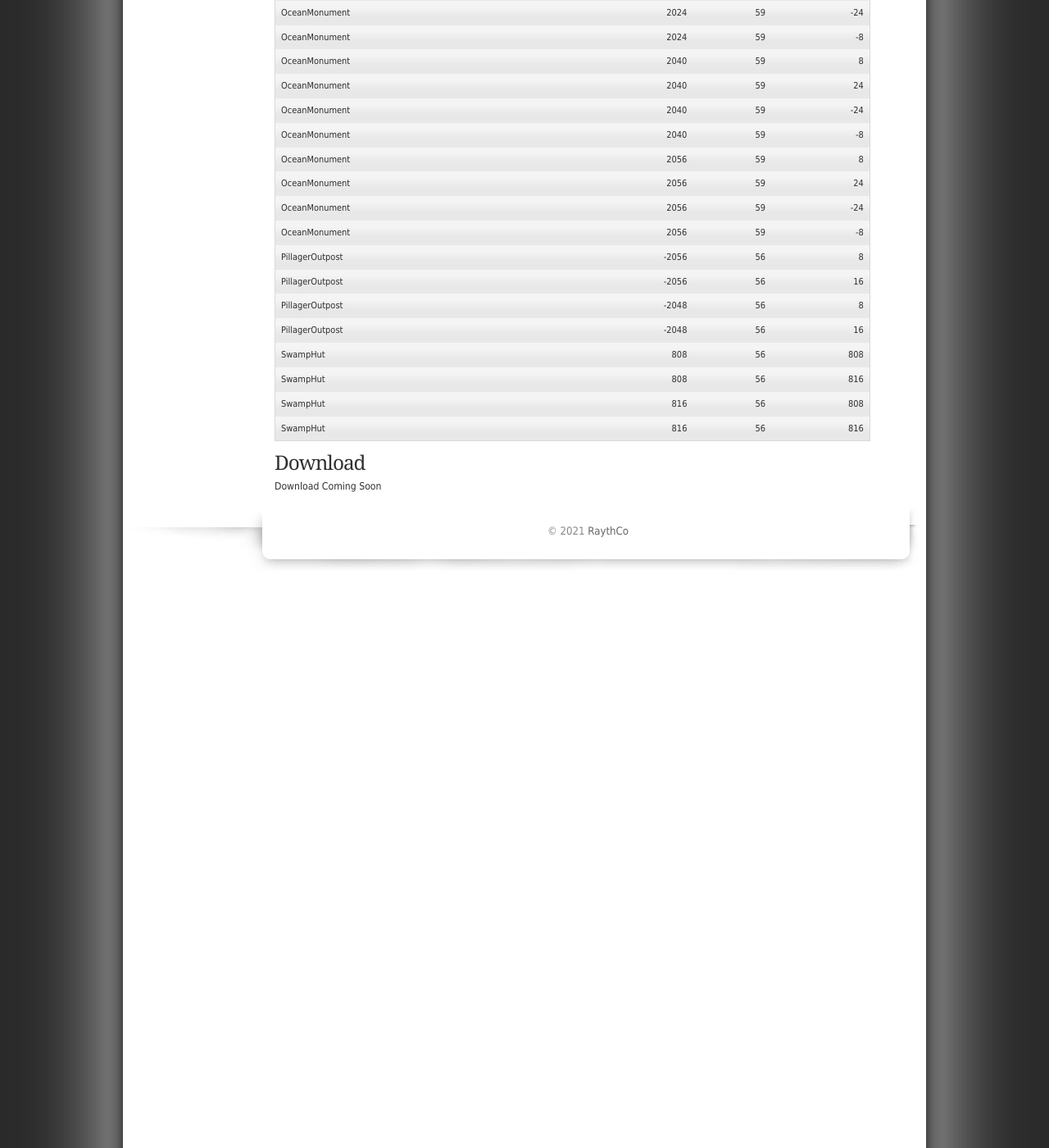
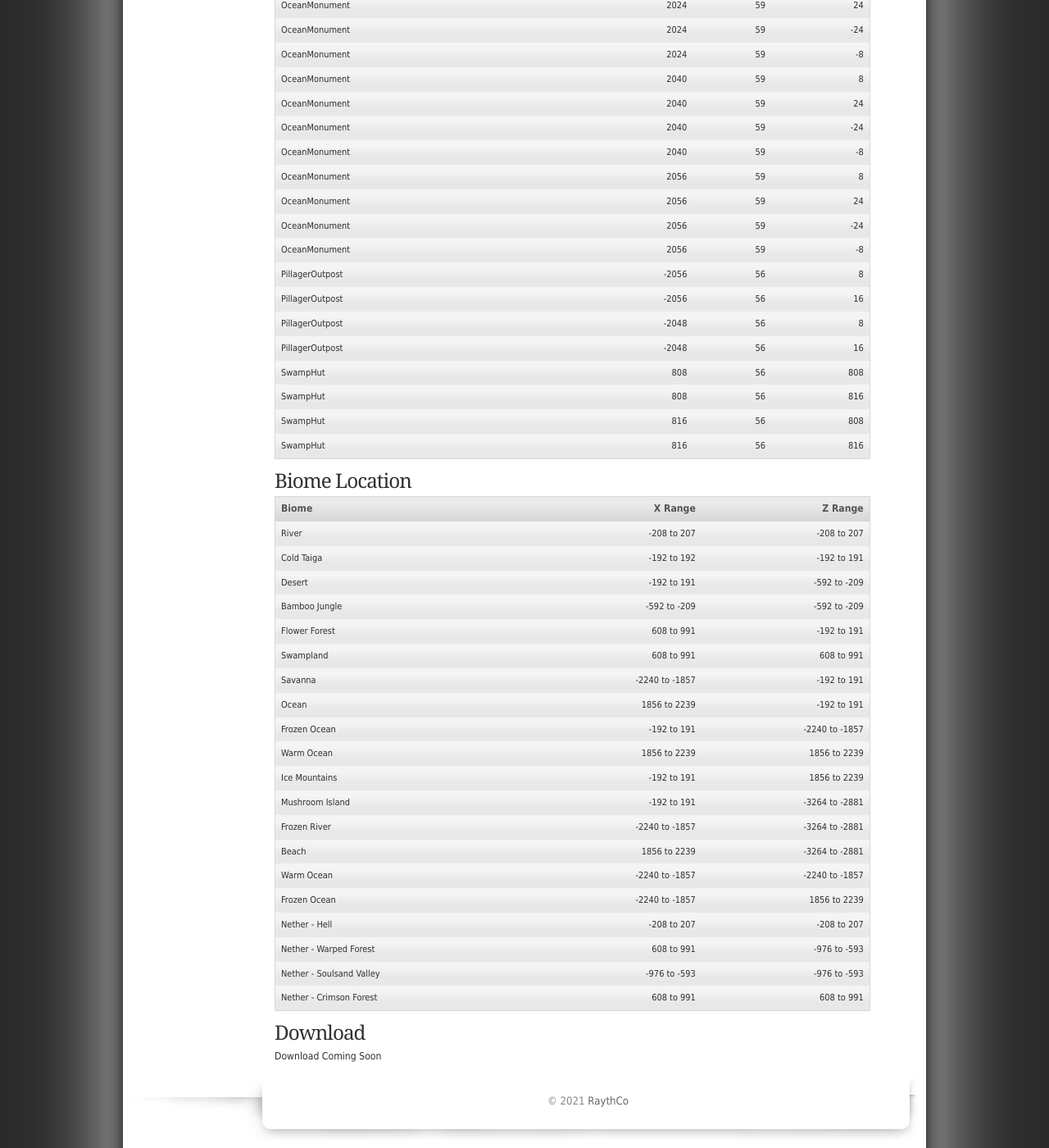
Before and after one commit to RaythCo-Creations/raythco-creations.github.io, a Jekyll site: the page built from download-pages/mcworlds/skyblockbe.md, in a window 1280 px wide and 1400 px high, scrolled down 2407 px. Shown: the whole window at 82% size. Built offline with Jekyll 4.4.1, drawn with Linux system fonts in a browser that asks for light colours; some of the changed text lies outside the part shown.

Commit message:
Skyblock information update

```diff
--- a/download-pages/mcworlds/skyblockbe.md
+++ b/download-pages/mcworlds/skyblockbe.md
@@ -122,6 +123,31 @@ If there are any issues, or you suspect a block is missing, join the discord and
 | SwampHut        |   816 |  56 | 808 |
 | SwampHut        |   816 |  56 | 816 |
 
+## Biome Location
+
+| Biome                    | X Range        | Z Range        |
+|:-------------------------|---------------:|---------------:|
+| River                    | -208 to 207    | -208 to 207    |
+| Cold Taiga               | -192 to 192    | -192 to 191    |
+| Desert                   | -192 to 191    | -592 to -209   |
+| Bamboo Jungle            | -592 to -209   | -592 to -209   |
+| Flower Forest            | 608 to 991     | -192 to 191    |
+| Swampland                | 608 to 991     | 608 to 991     |
+| Savanna                  | -2240 to -1857 | -192 to 191    |
+| Ocean                    | 1856 to 2239   | -192 to 191    |
+| Frozen Ocean             | -192 to 191    | -2240 to -1857 |
+| Warm Ocean               | 1856 to 2239   | 1856 to 2239   |
+| Ice Mountains            | -192 to 191    | 1856 to 2239   |
+| Mushroom Island          | -192 to 191    | -3264 to -2881 |
+| Frozen River             | -2240 to -1857 | -3264 to -2881 |
+| Beach                    | 1856 to 2239   | -3264 to -2881 |
+| Warm Ocean               | -2240 to -1857 | -2240 to -1857 |
+| Frozen Ocean             | -2240 to -1857 | 1856 to 2239   |
+| Nether - Hell            | -208 to 207    | -208 to 207    |
+| Nether - Warped Forest   | 608 to 991     | -976 to -593   |
+| Nether - Soulsand Valley | -976 to -593   | -976 to -593   |
+| Nether - Crimson Forest  | 608 to 991     | 608 to 991     |
+
 ## Download
 
 Download Coming Soon
```
Also changed, not shown: other parts of download-pages/mcworlds/skyblockbe.md (+1 -0 lines).
